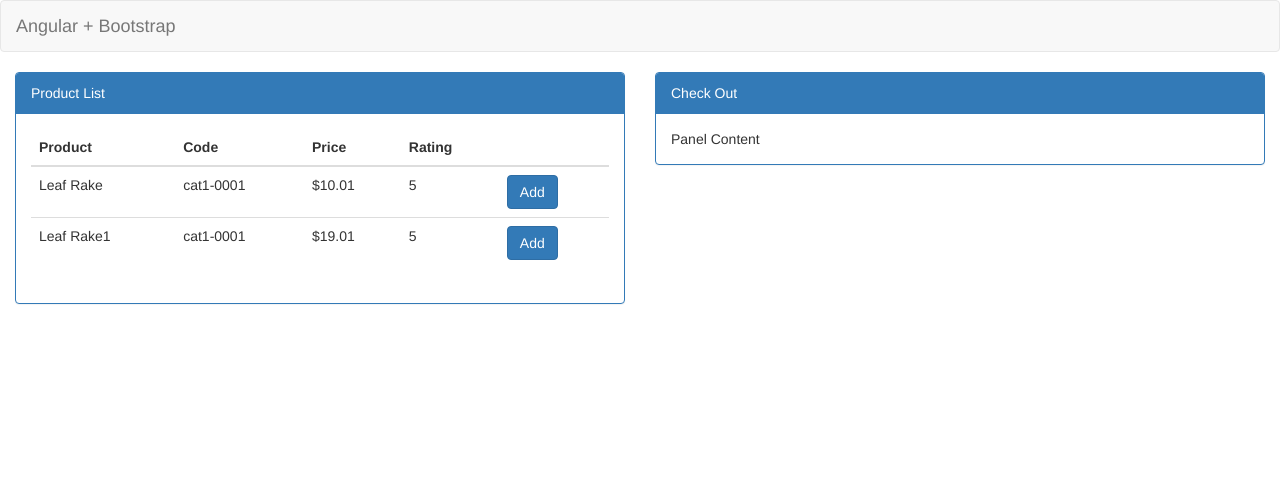
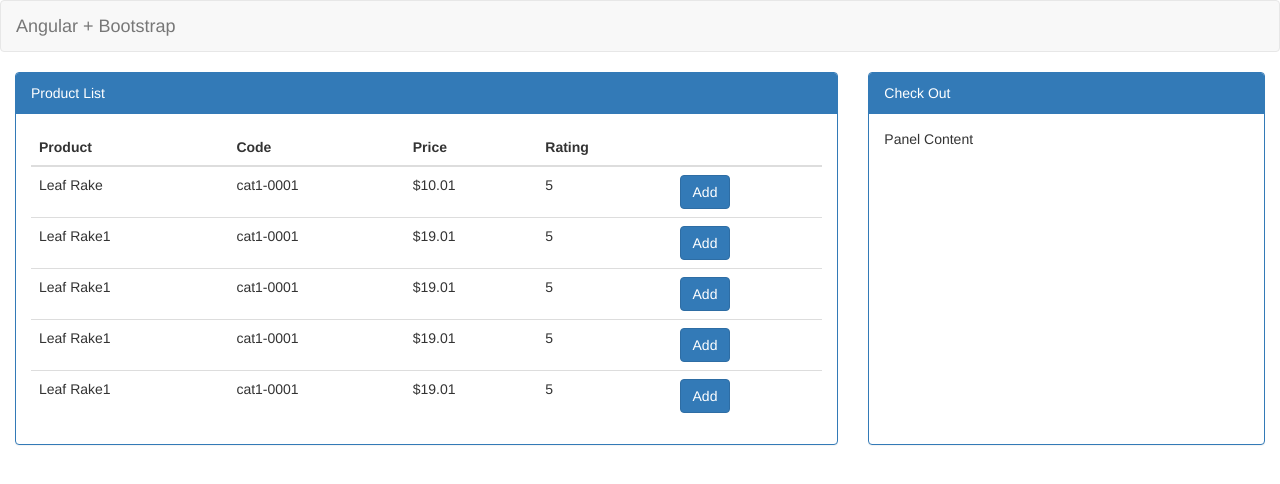
Before and after one commit to learnfrontend-dc/productview, an Angular app: page / in a window 1280 px wide. Shown: the top 484 px of the page. Built offline with nearby package versions, Linux system fonts and the light colour scheme.

Commit message:
Style changes

```diff
--- /dev/null
+++ b/src/app/app.component.css
@@ -0,0 +1,3 @@
+.fixed-panel {
+    height: 330px;
+   }
--- a/src/app/app.component.html
+++ b/src/app/app.component.html
@@ -27,10 +27,10 @@
   </ng-template>
 -->
 <div class="row">
-  <div class="col-sm-6" >
+  <div class="col-sm-8" >
     <div class="panel panel-primary">
     <div class="panel-heading">Product List</div>
-    <div class="panel-body">
+    <div class="panel-body fixed-panel">
       <div class='table-responsive'>
         <table class='table'>
           <thead>
@@ -61,16 +61,43 @@
                   <a class="btn btn-primary">Add</a>
                 </td>
               </tr>
+              <tr>
+                  <td>Leaf Rake1</td>
+                  <td>cat1-0001</td>
+                  <td>$19.01</td>
+                  <td>5</td>
+                  <td>
+                    <a class="btn btn-primary">Add</a>
+                  </td>
+                </tr>
+                <tr>
+                    <td>Leaf Rake1</td>
+                    <td>cat1-0001</td>
+                    <td>$19.01</td>
+                    <td>5</td>
+                    <td>
+                      <a class="btn btn-primary">Add</a>
+                    </td>
+                  </tr>
+                  <tr>
+                      <td>Leaf Rake1</td>
+                      <td>cat1-0001</td>
+                      <td>$19.01</td>
+                      <td>5</td>
+                      <td>
+                        <a class="btn btn-primary">Add</a>
+                      </td>
+                    </tr>
           </tbody>
         </table>
       </div>
     </div>
   </div>
 </div>
-  <div class="col-sm-6" >
+  <div class="col-sm-4" >
       <div class="panel panel-primary">
           <div class="panel-heading">Check Out</div>
-          <div class="panel-body">Panel Content</div>
+          <div class="panel-body fixed-panel">Panel Content</div>
         </div>
   </div>
 </div>
--- a/src/app/app.component.ts
+++ b/src/app/app.component.ts
@@ -4,12 +4,7 @@ import { BsModalRef, BsModalService } from 'ngx-bootstrap/modal';
 @Component({
   selector: 'app-root',
   templateUrl: './app.component.html',
-  styles: [
-    `.logo {
-      max-height: 30px;
-      padding-bottom: 5px;
-    }`
-  ]
+  styleUrls: ['./app.component.css']
 })
 export class AppComponent {
   public modalRef: BsModalRef;
```
Also changed, not shown: src/styles.css (line endings or trailing spaces).
